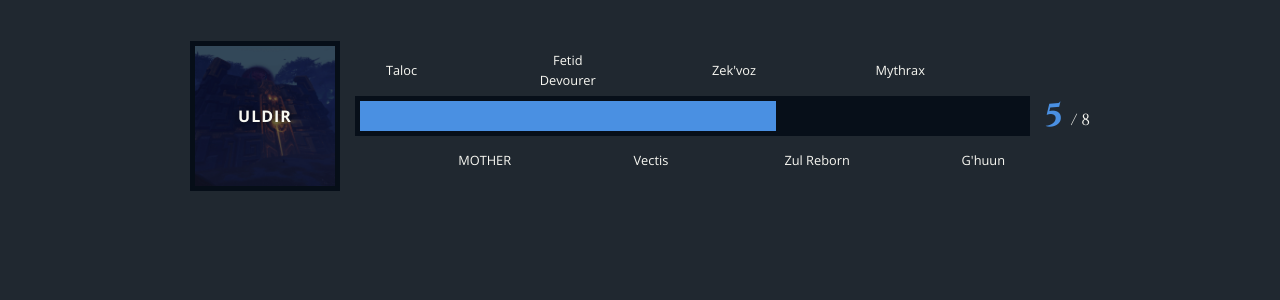
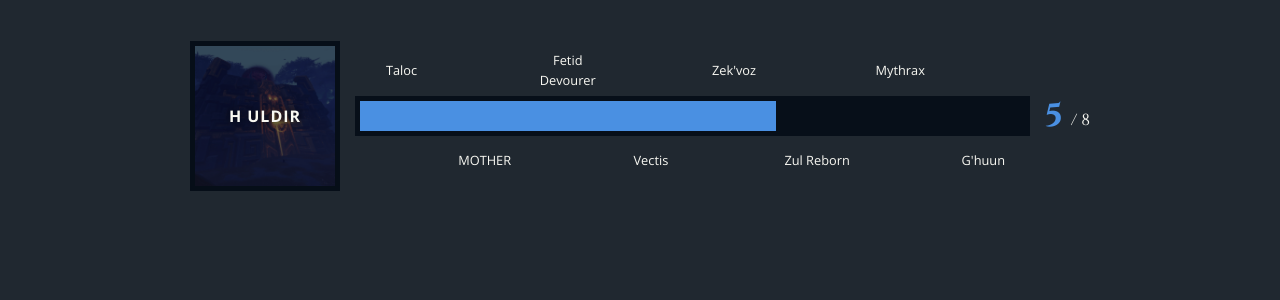
Before and after one commit to gmih/gmih.github.io, a Jekyll site: the page built from index.html, in a window 1280 px wide and 900 px high, scrolled down 2499 px. Shown: the part 431-731 px from the top of the window. Built offline with Jekyll 4.4.1, drawn with Linux system fonts in a browser that asks for light colours; nearby versions of some CDN libraries.

Commit message:
Specify heroic in progression area
Rellyk is silly.

```diff
--- a/index.html
+++ b/index.html
@@ -48,7 +48,7 @@ layout: default
                 <h2 class="home__post-title post-title section-header"><span class="color-accent">Guild</span> Progress - BfA</h2>
 
                 <div class="raid-instance">
-                    <div class="raid-image"><img src="../images/bosses/uldir.png"><span class="raid-name">Uldir</span></div>
+                    <div class="raid-image"><img src="../images/bosses/uldir.png"><span class="raid-name">H Uldir</span></div>
                     <div class="meter-with-labels">
                         <div class="raid-meter-labels">
                             <span class="raid-meter-label">Taloc</span>
```
